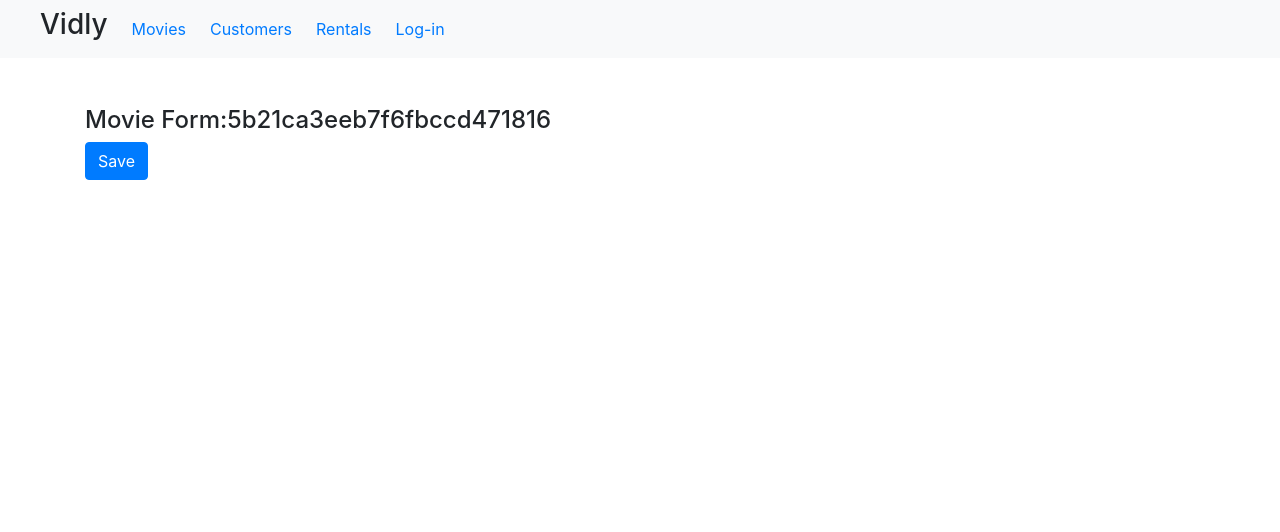
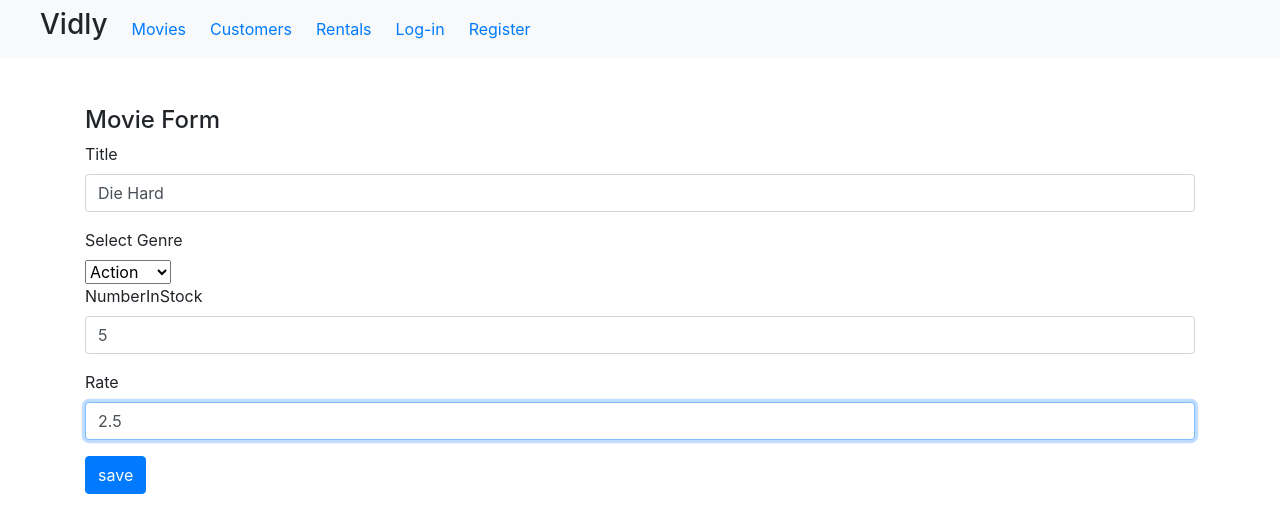
Before and after one commit to Amr-okasha/movul, a React (Create React App) app: page /movies/5b21ca3eeb7f6fbccd471816 in a window 1280 px wide. Shown: the top 532 px of the page. Built offline with nearby package versions, Linux system fonts and the light colour scheme.

Commit message:
create-register-page-add-addition-button-form-logic-add-searchquery

```diff
--- a/src/App.js
+++ b/src/App.js
@@ -8,6 +8,7 @@ import NotFound from './component/common/notFound';
 import MovieForm from './component/movieForm';
 import LogIn from './component/logIn';
 import './App.css';
+import Register from './component/Rigester';
 
 
 
@@ -20,6 +21,7 @@ function App() {
         <Switch>
           <Route path="/movies/:id" component={MovieForm} />
           <Route path="/log-in" component={LogIn} />
+          <Route path="/register" component={Register} />
           <Route path="/movies" component={Movies} />
           <Route path="/customers" component={Customers} />
           <Route path="/rentals" component={Rentals} />
--- /dev/null
+++ b/src/component/Rigester.jsx
@@ -0,0 +1,61 @@
+import React from "react";
+import joi from "joi-browser";
+import Form from "./common/form";
+import { NavLink } from "react-router-dom";
+
+class Register extends Form {
+  constructor(props) {
+    super(props);
+
+    this.state = {
+      data: {
+        username: "",
+        password: "",
+        firstname: "",
+        lastname: "",
+      },
+      error: {},
+    };
+  }
+
+  schema = {
+    username: joi.string().required().min(20).max(30).label("Username"),
+    password: joi.string().required().min(20).max(30).label("Password"),
+    firstname: joi.string().required().min(2).max(10).label("First name"),
+    lastname: joi.string().required().min(2).max(10).label("Last name"),
+  };
+
+  doHandleSubmit = () => {};
+
+  render() {
+    return (
+      <div>
+        <form onSubmit={this.handleSubmit}>
+          <div className="mb-3">
+            {this.renderInputField(
+              "username",
+              "email",
+              "Email Adderss",
+              "asd@example.com"
+            )}
+            {this.renderInputField(
+              "password",
+              "password",
+              "Password",
+              "15678sdsdsdsds"
+            )}
+            {this.renderInputField("firstname", "text", "First name", "ahmed")}
+            {this.renderInputField("lastname", "text", "Last name", "omar")}
+            <div>
+              <h5> Have email address ? </h5>
+              <NavLink to="/log-in">back to log-in page</NavLink>
+            </div>
+            {this.renderFormButton("Register")}
+          </div>
+        </form>
+      </div>
+    );
+  }
+}
+
+export default Register;
--- /dev/null
+++ b/src/component/SelectComponent.jsx
@@ -0,0 +1,21 @@
+import React, { Component } from "react";
+
+const Select = ({ optionsData, name, onChange, value }) => {
+  return (
+    <div>
+      <div>
+        <label htmlFor="select">Select Genre</label>
+      </div>
+      <select name="" id="select" className="badge " onChange={onChange}>
+        <option value=""></option>
+        {optionsData.map((opt) => (
+          <option key={opt[name]} value={value}>
+            {opt[name]}
+          </option>
+        ))}
+      </select>
+    </div>
+  );
+};
+
+export default Select;
--- a/src/component/common/form.jsx
+++ b/src/component/common/form.jsx
@@ -1,6 +1,7 @@
 import { Component } from "react";
 import joi from "joi-browser";
 import Input from "./input";
+import Select from "../SelectComponent";
 class Form extends Component {
   constructor(props) {
     super(props);
@@ -55,7 +56,7 @@ class Form extends Component {
   renderFormButton = (Label) => {
     return (
       <button
-        disabled={this.validate()}
+        // disabled={this.validate()}
         type="submit"
         className="btn btn-primary"
       >
@@ -63,6 +64,17 @@ class Form extends Component {
       </button>
     );
   };
+  renderSelectField(genre, name) {
+    const { data } = this.state;
+    return (
+      <Select
+        value={data[name]}
+        onChange={this.handleChange}
+        optionsData={genre}
+        name={name}
+      />
+    );
+  }
 
   renderInputField = (name, type, label, placeholder) => {
     const { data } = this.state;
--- a/src/component/common/input.jsx
+++ b/src/component/common/input.jsx
@@ -2,7 +2,7 @@ import React from "react";
 
 const Input = ({ type, label, error, ...rest }) => {
   return (
-    <li className="mb-3">
+    <div className="mb-3 nobu">
       <label htmlFor={type} className="form-label">
         {label}
       </label>
@@ -18,7 +18,7 @@ const Input = ({ type, label, error, ...rest }) => {
         id={type}
       />
       {error && <div className="alert alert-danger">{error}</div>}
-    </li>
+    </div>
   );
 };
 
--- a/src/component/common/moviesTable.jsx
+++ b/src/component/common/moviesTable.jsx
@@ -14,7 +14,7 @@ class Table extends Component {
         <Link to={`/movies/${movie._id}`}>{movie.title}</Link>
       ),
     },
-    { path: "grnre.name", label: "Genre" },
+    { path: "genre.name", label: "Genre" },
     { path: "numberInStock", label: "Stock" },
     { path: "dailyRentalRate", label: "Rate" },
     {
--- a/src/component/logIn.jsx
+++ b/src/component/logIn.jsx
@@ -2,6 +2,7 @@ import React from "react";
 
 import joi from "joi-browser";
 import Form from "./common/form";
+import { NavLink } from "react-router-dom";
 
 class LogIn extends Form {
   constructor(props) {
@@ -33,7 +34,10 @@ class LogIn extends Form {
               "example@gmail.com"
             )}
             {this.renderInputField("password", "password", "Password", "12345")}
-
+            <div>
+              <h5> Have email address : </h5>
+              <NavLink to="/register">back to register page</NavLink>
+            </div>
             <li className="mb-3">{this.renderFormButton("Login")}</li>
           </ul>
         </form>
--- a/src/component/movieForm.jsx
+++ b/src/component/movieForm.jsx
@@ -1,19 +1,103 @@
-import React, { Component } from "react";
+import React from "react";
+import joi from "joi-browser";
+import Form from "./common/form";
+import { NavLink } from "react-router-dom";
+import Movies from "./movies";
+import { getMovie, saveMovie } from "./../services/fakeMovieService";
+import { getGenres } from "../services/fakeGenreService";
 
-class MovieForm extends Component {
-  handleClick = () => {
+class Register extends Form {
+  constructor(props) {
+    super(props);
+
+    this.state = {
+      data: {
+        title: "",
+        genre: "",
+        numberInStock: "",
+        dailyRentalRate: "",
+      },
+      genres: [],
+      error: {},
+    };
+  }
+
+  schema = {
+    title: joi.string().required().min(4).label("Title"),
+    genre: joi.string().required().label("Genre"),
+    numberInStock: joi.number().required().min(0).label("Number In Stock"),
+    dailyRentalRate: joi.number().required().min(0).max(10).label("Rate"),
+  };
+
+  doSubmit = () => {
+    const data = { ...this.state.data };
+    saveMovie(data);
+    // addNewMovie(data);
     this.props.history.push("/movies");
   };
+
+  componentDidMount = () => {
+    const genres = getGenres();
+    this.setState({
+      genres,
+    });
+    const movieId = this.props.match.params.id;
+    if (movieId === "new") return;
+
+    const movie = getMovie(movieId);
+    if (!movie) return this.props.history.push("/not-found");
+
+    this.setState({
+      data: {
+        title: movie.title,
+        genre: genres._id,
+        numberInStock: movie.numberInStock,
+        dailyRentalRate: movie.dailyRentalRate,
+      },
+    });
+  };
+
   render() {
+    const { genres } = this.state;
     return (
       <div>
-        <h4>Movie Form:{this.props.match.params.id}</h4>
-        <button className="btn btn-primary" onClick={this.handleClick}>
-          Save
-        </button>
+        <h4>Movie Form</h4>
+        <form onSubmit={this.handleSubmit}>
+          <div className="mb-3">
+            {this.renderInputField("title", "text", "Title", "Transformers")}
+
+            <div>
+              <div>
+                <label htmlFor="select">Select Genre</label>
+              </div>
+              <select
+                id="select"
+                className="form-label"
+                onChange={this.handleChange}
+                value={this.state.data.genre}
+                name="genre"
+              >
+                {genres.map((opt) => (
+                  <option key={opt._id} value={opt._id}>
+                    {opt.name}
+                  </option>
+                ))}
+              </select>
+            </div>
+
+            {this.renderInputField(
+              "numberInStock",
+              "text",
+              "NumberInStock",
+              "1"
+            )}
+            {this.renderInputField("dailyRentalRate", "text", "Rate", "0-10")}
+            {this.renderFormButton("save")}
+          </div>
+        </form>
       </div>
     );
   }
 }
 
-export default MovieForm;
+export default Register;
--- a/src/component/movies.jsx
+++ b/src/component/movies.jsx
@@ -1,6 +1,5 @@
 import React, { Component } from "react";
 import { getMovies } from "../services/fakeMovieService";
-import LikeComponent from "./common/LikeComponent";
 import PaginationComponent from "./common/PaginationComponet";
 import { paginate } from "../utils/paginate";
 import ListGroup from "./common/listGroup";
@@ -18,6 +17,8 @@ class Movies extends Component {
       pageSize: 4,
       currentPage: 1,
       sortColumn: { path: "title", order: "asc" },
+      searchQuery: "",
+      selectedGenre: null,
     };
   }
 
@@ -45,7 +46,7 @@ class Movies extends Component {
   };
 
   selectListHandler = (genre) => {
-    this.setState({ selectedGenre: genre, currentPage: 1 });
+    this.setState({ selectedGenre: genre, currentPage: 1, searchQuery: "" });
   };
 
   sortHandler = (sortColumn) => {
@@ -59,27 +60,41 @@ class Movies extends Component {
       genre: genres,
     });
   };
-
+  // addNewMovie = (data) => {
+  //   this.setState({ ...this.state.movies, data });
+  // };
   getData = () => {
     const {
       currentPage,
       pageSize,
       selectedGenre,
       movies: allMovies,
-
+      searchQuery,
       sortColumn,
     } = this.state;
 
-    const filtered =
-      selectedGenre && selectedGenre._id
-        ? allMovies.filter((m) => m.genre._id === selectedGenre._id)
-        : allMovies;
+    let filtered = allMovies;
+    if (searchQuery)
+      filtered = allMovies.filter((m) =>
+        m.title.toLowerCase().startsWith(searchQuery.toLowerCase())
+      );
+    else if (selectedGenre && selectedGenre._id)
+      filtered = allMovies.filter((m) => m.genre._id === selectedGenre._id);
+
     const sorted = _.orderBy(filtered, [sortColumn.path], [sortColumn.order]);
 
     const movies = paginate(sorted, currentPage, pageSize);
     return { filtered: filtered, movies: movies };
   };
-
+  handleQueryChange = (searchQuery) => {
+    this.setState({ searchQuery, currentPage: 1, selectedGenre: null });
+  };
+  handleButton = () => {
+    this.props.history.push("/movies/new");
+  };
+  saveMovie = (data) => {
+    this.setState({ movies: [...this.state.movies, ...data] });
+  };
   render() {
     const { length: count } = this.state.movies;
     const { currentPage, pageSize, movies: allMovies, genre } = this.state;
@@ -107,6 +122,12 @@ class Movies extends Component {
             />
           </div>
           <div className="col">
+            <button
+              onClick={this.handleButton}
+              className="btn btn-primary mb-3"
+            >
+              New movie
+            </button>
             <p>
               Showing{" "}
               <span className={this.handleCountstyles()}>
@@ -114,6 +135,16 @@ class Movies extends Component {
               </span>{" "}
               movies in the database
             </p>
+            <div>
+              <input
+                type="text"
+                name="query"
+                className="form-control"
+                placeholder="search ...."
+                value={this.state.searchQuery}
+                onChange={(e) => this.handleQueryChange(e.target.value)}
+              />
+            </div>
             <Table
               onHandleDelete={this.deleteHandler}
               onHandleLike={this.likeHandler}
--- a/src/component/navBar.jsx
+++ b/src/component/navBar.jsx
@@ -20,6 +20,9 @@ class NavBar extends Component {
         <div className="container-md ml-4">
           <NavLink to="/log-in">Log-in</NavLink>
         </div>
+        <div className="container-md ml-4">
+          <NavLink to="/register">Register</NavLink>
+        </div>
       </nav>
     );
   }
--- a/src/services/fakeMovieService.js
+++ b/src/services/fakeMovieService.js
@@ -78,13 +78,13 @@ export function getMovie(id) {
 
 export function saveMovie(movie) {
   let movieInDb = movies.find(m => m._id === movie._id) || {};
-  movieInDb.name = movie.name;
-  movieInDb.genre = genresAPI.genres.find(g => g._id === movie.genreId);
+  movieInDb.title = movie.title;
+  movieInDb.genre = genresAPI.genres.find(g => g._id === movie.genre);
   movieInDb.numberInStock = movie.numberInStock;
   movieInDb.dailyRentalRate = movie.dailyRentalRate;
 
   if (!movieInDb._id) {
-    movieInDb._id = Date.now();
+    movieInDb._id = Date.now().toString()
     movies.push(movieInDb);
   }
 
```
